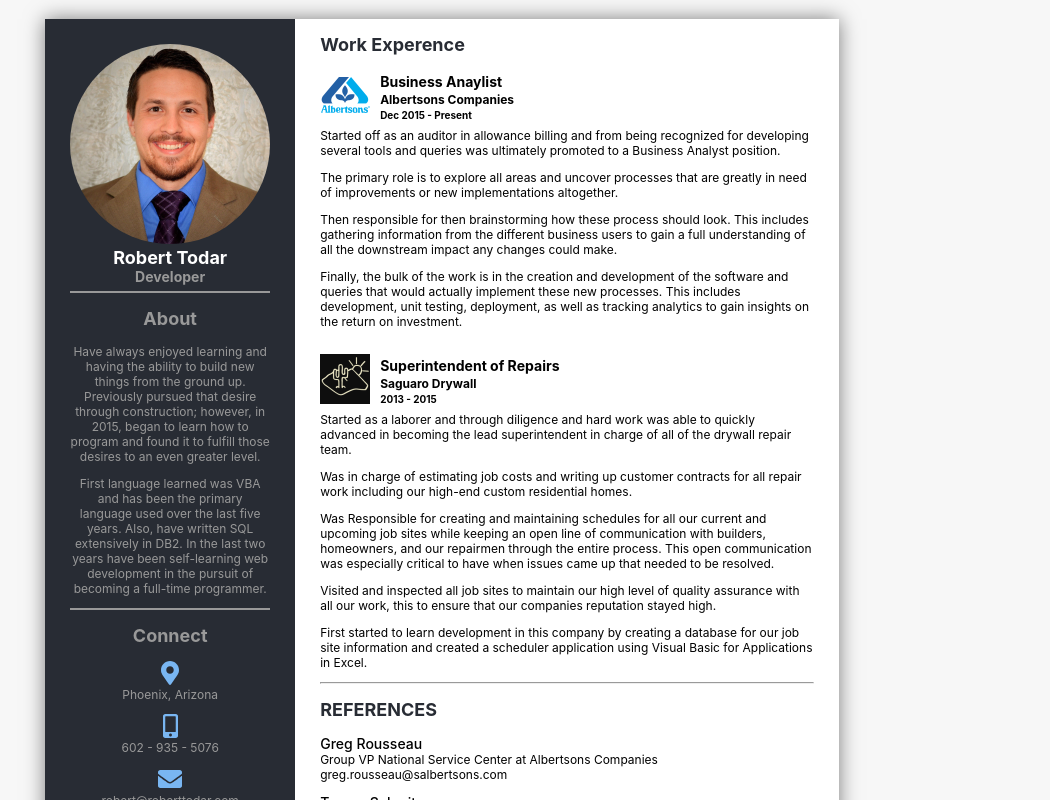
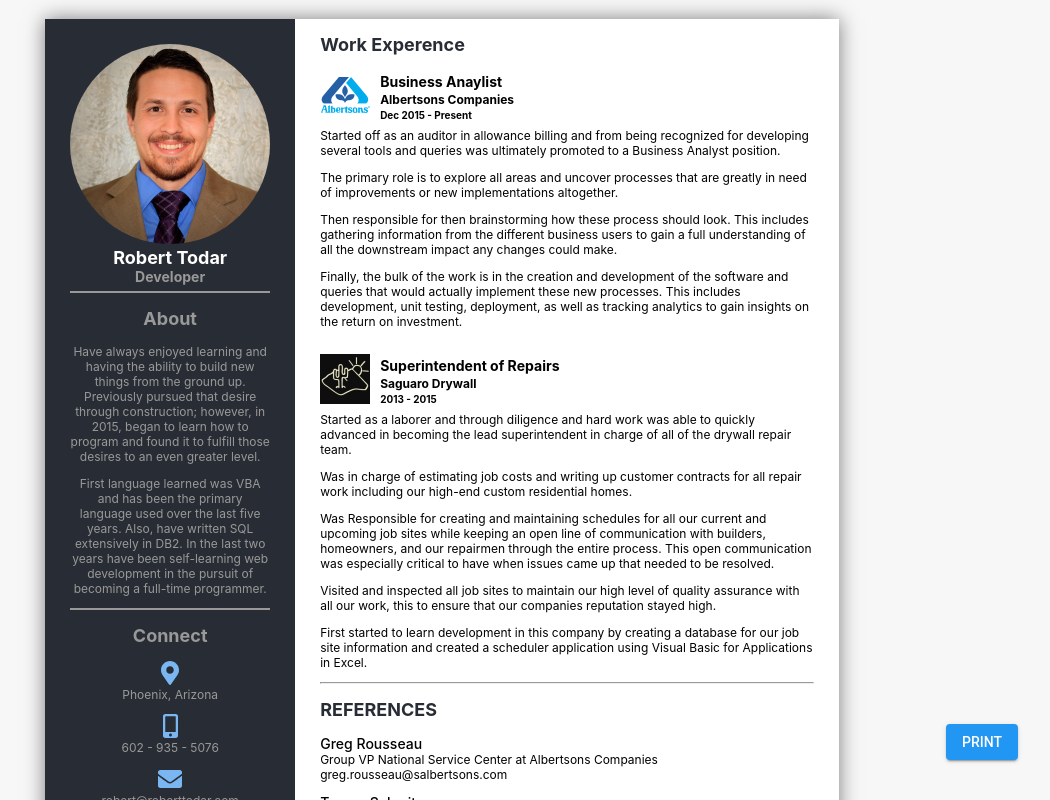
Before and after one commit to todar/resume, a React (Create React App) app: page / in a window 1280 px wide. Shown: the top 800 px of the page, without its empty margins (198-1248 px from the left). Built offline with nearby package versions, Linux system fonts and the light colour scheme.

Commit message:
Formatted to print to pdf

```diff
--- a/src/App.js
+++ b/src/App.js
@@ -13,8 +13,15 @@
  * @example An old example can be found on [codepen](https://codepen.io/todar/pen/Epdvbw)
  */
 function App() {
+  const printToPDF = e => {
+    window.print();
+  };
+
   return (
     <div className="App">
+      <button className="btn" onClick={printToPDF}>
+        Print
+      </button>
       <Page style={{ display: "flex" }}>
         <Sidebar />
         <MainContent />
--- a/src/components/Page.css
+++ b/src/components/Page.css
@@ -13,8 +13,11 @@
 
 @media print {
   .Page,
-  body {
+  .Page.A4 {
     margin: 0;
+    padding: 0;
     box-shadow: 0;
+    width: 100%;
+    height: 100%;
   }
 }
--- a/src/components/Sidebar.css
+++ b/src/components/Sidebar.css
@@ -10,3 +10,9 @@
 .Sidebar hr {
   border: 0.5px solid #999;
 }
+
+@media print {
+  .Sidebar {
+    padding: 34px;
+  }
+}
--- a/src/index.css
+++ b/src/index.css
@@ -30,3 +30,125 @@
 .white-text {
   color: #ffffff;
 }
+
+.btn {
+  position: fixed;
+  right: 5%;
+  bottom: 5%;
+  display: inline-block;
+  box-sizing: border-box;
+  border: none;
+  border-radius: 4px;
+  padding: 0 16px;
+  min-width: 64px;
+  height: 36px;
+  vertical-align: middle;
+  text-align: center;
+  text-overflow: ellipsis;
+  text-transform: uppercase;
+  color: rgb(var(--pure-material-onprimary-rgb, 255, 255, 255));
+  background-color: rgb(var(--pure-material-primary-rgb, 33, 150, 243));
+  box-shadow: 0 3px 1px -2px rgba(0, 0, 0, 0.2), 0 2px 2px 0 rgba(0, 0, 0, 0.14),
+    0 1px 5px 0 rgba(0, 0, 0, 0.12);
+  font-family: var(
+    --pure-material-font,
+    "Roboto",
+    "Segoe UI",
+    BlinkMacSystemFont,
+    system-ui,
+    -apple-system
+  );
+  font-size: 14px;
+  font-weight: 500;
+  line-height: 36px;
+  overflow: hidden;
+  outline: none;
+  cursor: pointer;
+  transition: box-shadow 0.2s;
+}
+
+.btn::-moz-focus-inner {
+  border: none;
+}
+
+/* Overlay */
+.btn::before {
+  content: "";
+  position: absolute;
+  top: 0;
+  bottom: 0;
+  left: 0;
+  right: 0;
+  background-color: rgb(var(--pure-material-onprimary-rgb, 255, 255, 255));
+  opacity: 0;
+  transition: opacity 0.2s;
+}
+
+/* Ripple */
+.btn::after {
+  content: "";
+  position: absolute;
+  left: 50%;
+  top: 50%;
+  border-radius: 50%;
+  padding: 50%;
+  width: 32px; /* Safari */
+  height: 32px; /* Safari */
+  background-color: rgb(var(--pure-material-onprimary-rgb, 255, 255, 255));
+  opacity: 0;
+  transform: translate(-50%, -50%) scale(1);
+  transition: opacity 1s, transform 0.5s;
+}
+
+/* Hover, Focus */
+.btn:hover,
+.btn:focus {
+  box-shadow: 0 2px 4px -1px rgba(0, 0, 0, 0.2), 0 4px 5px 0 rgba(0, 0, 0, 0.14),
+    0 1px 10px 0 rgba(0, 0, 0, 0.12);
+}
+
+.btn:hover::before {
+  opacity: 0.08;
+}
+
+.btn:focus::before {
+  opacity: 0.24;
+}
+
+.btn:hover:focus::before {
+  opacity: 0.3;
+}
+
+/* Active */
+.btn:active {
+  box-shadow: 0 5px 5px -3px rgba(0, 0, 0, 0.2),
+    0 8px 10px 1px rgba(0, 0, 0, 0.14), 0 3px 14px 2px rgba(0, 0, 0, 0.12);
+}
+
+.btn:active::after {
+  opacity: 0.32;
+  transform: translate(-50%, -50%) scale(0);
+  transition: transform 0s;
+}
+
+/* Disabled */
+.btn:disabled {
+  color: rgba(var(--pure-material-onsurface-rgb, 0, 0, 0), 0.38);
+  background-color: rgba(var(--pure-material-onsurface-rgb, 0, 0, 0), 0.12);
+  box-shadow: none;
+  cursor: initial;
+}
+
+.btn:disabled::before {
+  opacity: 0;
+}
+
+.btn:disabled::after {
+  opacity: 0;
+}
+
+@media print {
+  .btn {
+    display: none;
+  }
+}
```
